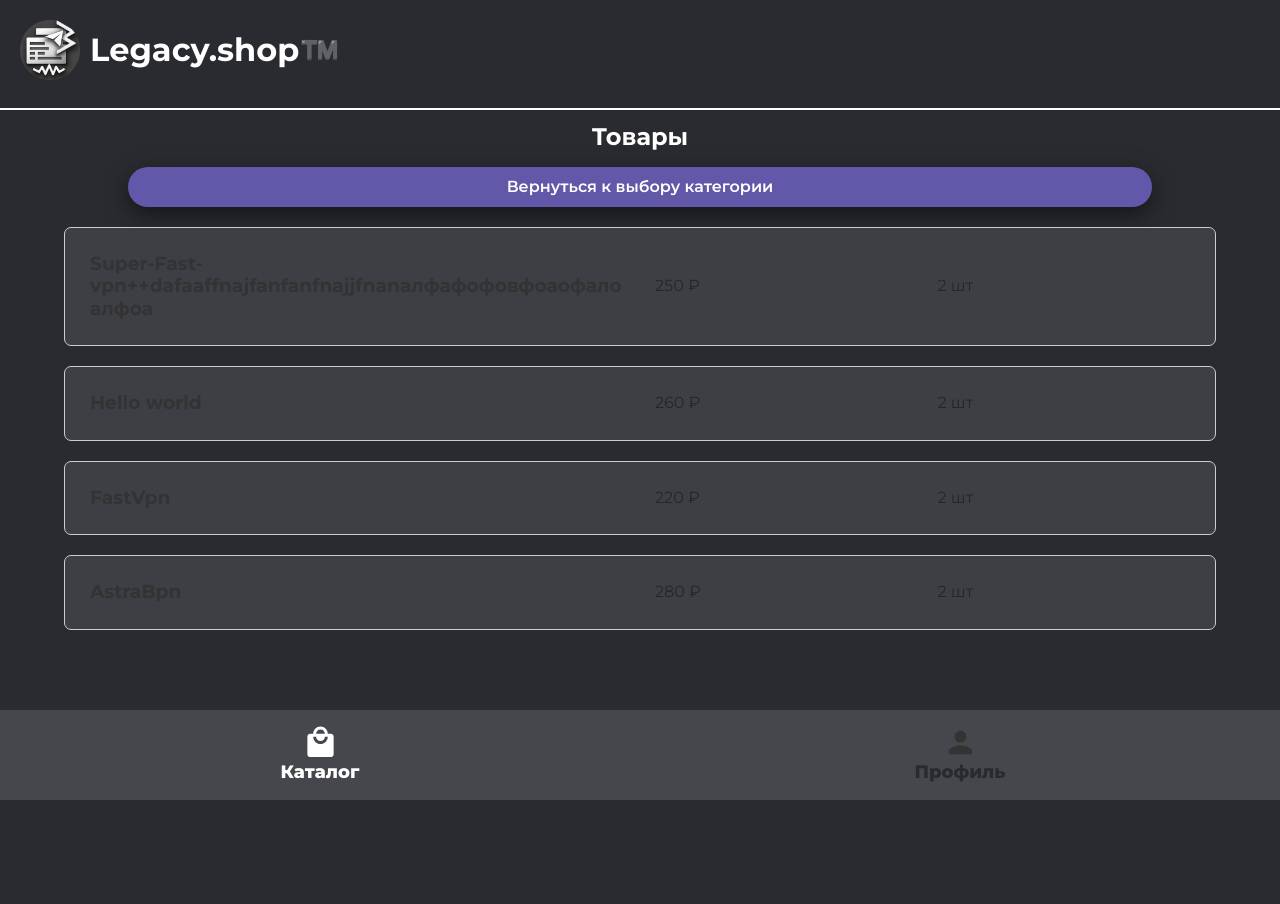
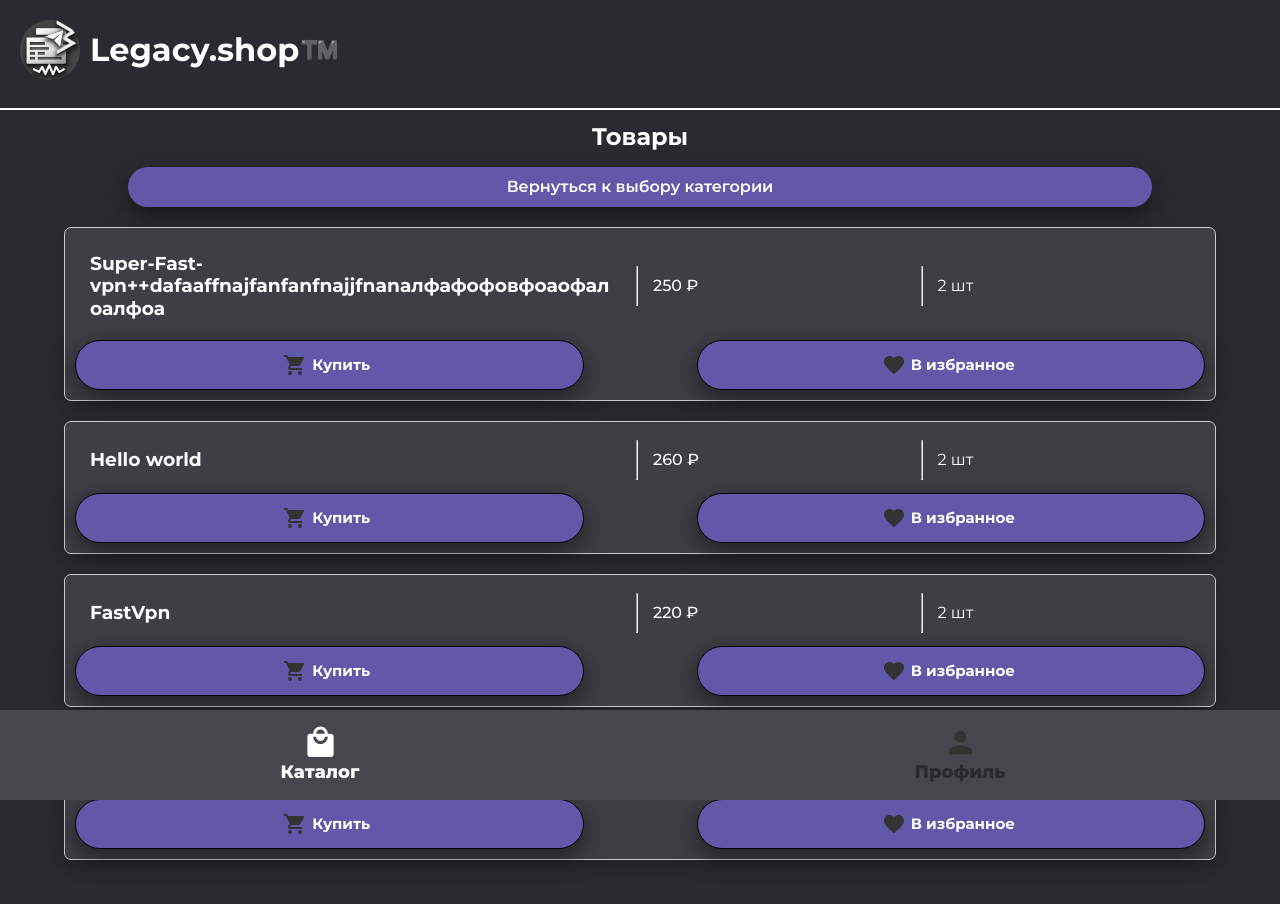
Before and after one commit to T0ngen/tgshop, a React (Create React App) app: page /items/1 in a window 1280 px wide. Shown: the top 904 px of the page. Before the commit the page ends 800 px from the top, so only its background shows below. Built offline with nearby package versions, Linux system fonts and the light colour scheme.

Commit message:
new items catalog

```diff
--- a/src/components/ItemInfo.js
+++ b/src/components/ItemInfo.js
@@ -1,4 +1,6 @@
 import React from 'react';
+import ShoppingCartIcon from '@mui/icons-material/ShoppingCart';
+import FavoriteIcon from '@mui/icons-material/Favorite';
 // import { useNavigate } from 'react-router-dom';
 export default function ItemInfo({item}){
     // const navigate = useNavigate();
@@ -9,17 +11,31 @@ export default function ItemInfo({item}){
     // };
     return(
         <>
-        <div className='row item-container'>
+        <div className='item-container'>
+            <div className='row item-container2'>
             <div className='col-6 item-text'>
 
                 <h3>{item.name}</h3>
 
             </div>
+            <hr className="vertical-divider" />
             <div className='col-3 '>
-            <p>{item.price} ₽</p>
+            <p className='item-price'>{item.price} ₽</p>
             </div>
+            <hr className="vertical-divider" />
             <div className='col-3 '>
-                <p>{item.count} шт</p>
+                <p className='item-count'>{item.count} шт</p>
+            </div>
+            </div>
+            <div className='buy-save-container'>
+            <div className='buy-button'>
+                <ShoppingCartIcon/>
+                <h3 className='Text-buy-button'>Купить</h3>
+            </div>
+            <div className='buy-button'>
+            <FavoriteIcon/>
+                <h3 className='Text-buy-button'>В избранное</h3>
+            </div>
             </div>
         </div>
 
--- a/src/components/ItemsPage.js
+++ b/src/components/ItemsPage.js
@@ -1,28 +1,24 @@
 import { useParams } from 'react-router-dom';
 import React, { useState, useEffect } from 'react';
 import Spinner from './SpinnerLoader';
-import Items from './Items'
+import Items from './Items';
 import Footer from './Footer';
-import Header from './Header'
+import Header from './Header';
 
-export default function ItemsPage(){
-    const { id } = useParams();
-    const [loading, setLoading] = useState(true);
-    const [data, setData] = useState(null);
-    const fakeData =
-   [
-    {id: 1, categoryId: 1, name: "Super-Fast-vpn++dafaaffnajfanfanfnajjfnanалфафофовфоаофалоалфоа", price:250, description:"Хороший впн", count: 2},
-    {id: 2, categoryId: 1, name: "Hello world", price:260, description:"Хороший впн", count: 2},
-    {id: 3, categoryId: 1, name: "FastVpn", price:220, description:"Хороший впн", count: 2},
-    {id: 4, categoryId: 1, name: "AstraBpn", price:280, description:"Хороший впн", count: 2},
+export default function ItemsPage() {
+  const { id } = useParams();
+  const [loading, setLoading] = useState(true);
+  const [data, setData] = useState(null);
+  const fakeData = [
+    { id: 1, categoryId: 1, name: "Super-Fast-vpn++dafaaffnajfanfanfnajjfnanалфафофовфоаофалоалфоа", price: 250, description: "Хороший впн", count: 2 },
+    { id: 2, categoryId: 1, name: "Hello world", price: 260, description: "Хороший впн", count: 2 },
+    { id: 3, categoryId: 1, name: "FastVpn", price: 220, description: "Хороший впн", count: 2 },
+    { id: 4, categoryId: 1, name: "AstraBpn", price: 280, description: "Хороший впн", count: 2 },
+    { id: 4, categoryId: 2, name: "AstraProxy", price: 280, description: "Хороший прокси", count: 2 },
+  ];
 
-   ]
-
-
-
-
-// Функция для получения данных
-const fetchData = async () => {
+  // Функция для получения данных
+  const fetchData = async () => {
     try {
       // Искусственная задержка для имитации сетевого запроса
       await new Promise((resolve) => setTimeout(resolve, 500));
@@ -34,31 +30,21 @@ const fetchData = async () => {
     }
   };
 
-//  // Функция для получения данных
-//  const fetchData = async () => {
-//    try {
-//      const response = await fetch('https://api.example.com/data'); // Путь к вашему API
-//      const result = await response.json();
-//      setData(result);
-//    } catch (error) {
-//      console.error('Ошибка при загрузке данных:', error);
-//    } finally {
-//      setLoading(false);
-//    }
-//  };
-
   useEffect(() => {
     fetchData(); // Загружаем данные при монтировании компонента
   }, []);
 
+  const filteredData = data ? data.filter(item => item.categoryId === parseInt(id)) : [];
+
   return (
     <>
-      {loading ? <Spinner /> : <div>
-      <Header/>
-      <Items data={(data)}/>
-      <Footer active={'active'}/>
-      </div>}
-
+      {loading ? <Spinner /> :
+        <div>
+          <Header />
+          <Items data={filteredData} />
+          <Footer active='active' />
+        </div>
+      }
     </>
   );
-};
+}
--- a/src/index.css
+++ b/src/index.css
@@ -417,6 +417,13 @@ svg {
     border-radius: 7px; /* Закругленные углы */
     margin-bottom: 20px;
     background-color: #3d3f45;
+    box-shadow: 0px 8px 15px rgba(0, 0, 0, 0.2); /* Легкая тень */
+}
+.item-container2 {
+
+
+    align-items: center; /* Выравнивание элементов по началу */
+
 }
 
 .item {
@@ -435,4 +442,60 @@ svg {
     height: auto; /* Высота автоматически увеличивается */
     overflow: hidden; /* Скрываем переполненный текст */
     text-overflow: ellipsis; /* Добавляем многоточие, если текст слишком длинный */
+    color: white;
+
 }
+
+.item-price{
+    color: white;
+    font-weight: 500;
+
+}
+
+.vertical-divider {
+    height: 40px;
+    background-color: #6258AA;
+
+}
+
+
+.item-count{
+    color: white;
+    font-weight: 400;
+}
+
+.buy-save-container{
+    display: flex;
+
+    justify-content: space-between;
+    padding-top: 5px;
+}
+
+
+.buy-button{
+    border: 1px solid black;
+    width: 45%;
+    height: 50px;
+    display: flex;
+    align-items: center;
+    justify-content: center;
+    border-radius: 15px;
+    background-color: #6258AA;
+    border-radius: 25px;
+    box-shadow: 0 8px 24px rgba(0, 0, 0, 0.5);
+}
+
+
+.Text-buy-button{
+    color: white;
+    margin: 5px;
+    font-size: 15px;
+}
+
+.buy-button:hover{
+    background-color: #e0e0e0; /* Светло-серый фон при наведении */
+    color: #222; /* Более темный текст при наведении */
+    box-shadow: 0px 8px 15px rgba(0, 0, 0, 0.2); /* Легкая тень */
+    transform: scale(1.05); /* Слегка увеличиваем кнопку */
+    transition: background-color 0.3s, color 0.3s, box-shadow 0.3s, transform 0.3s;
+}
```
